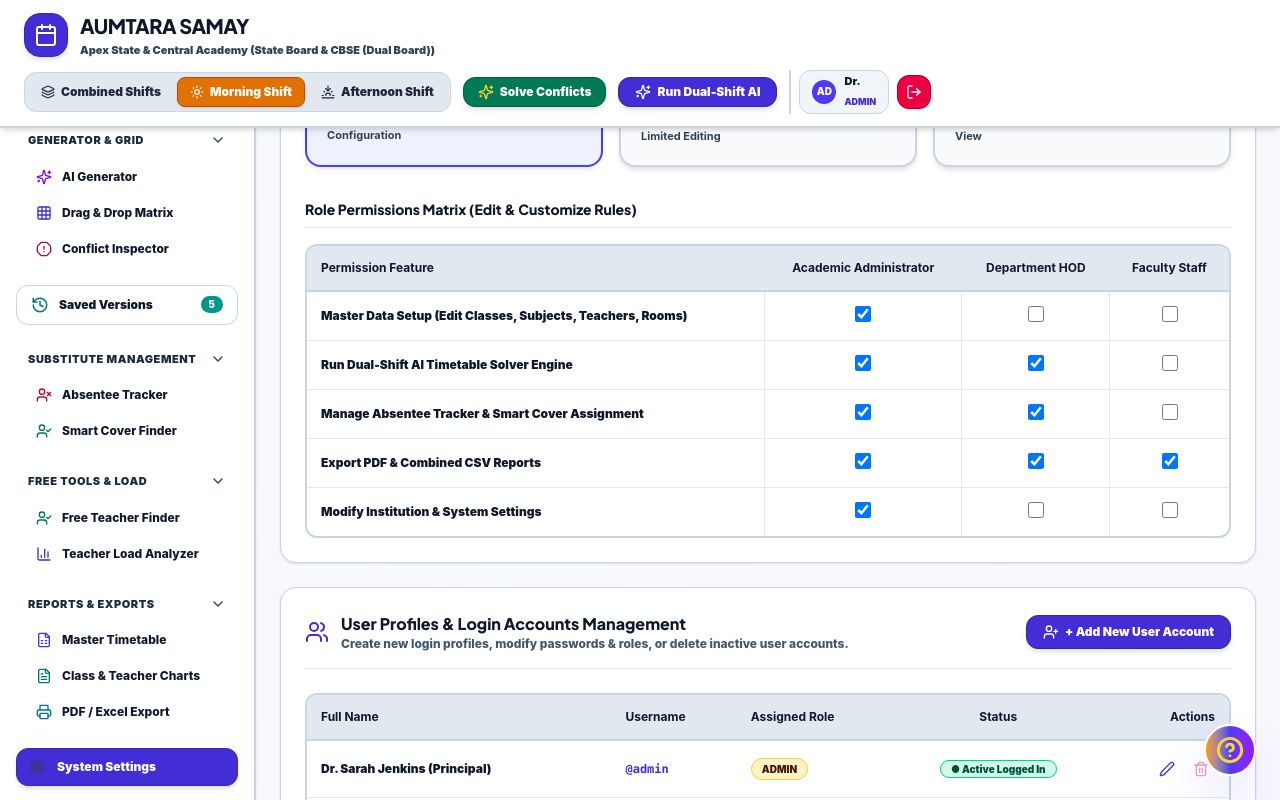
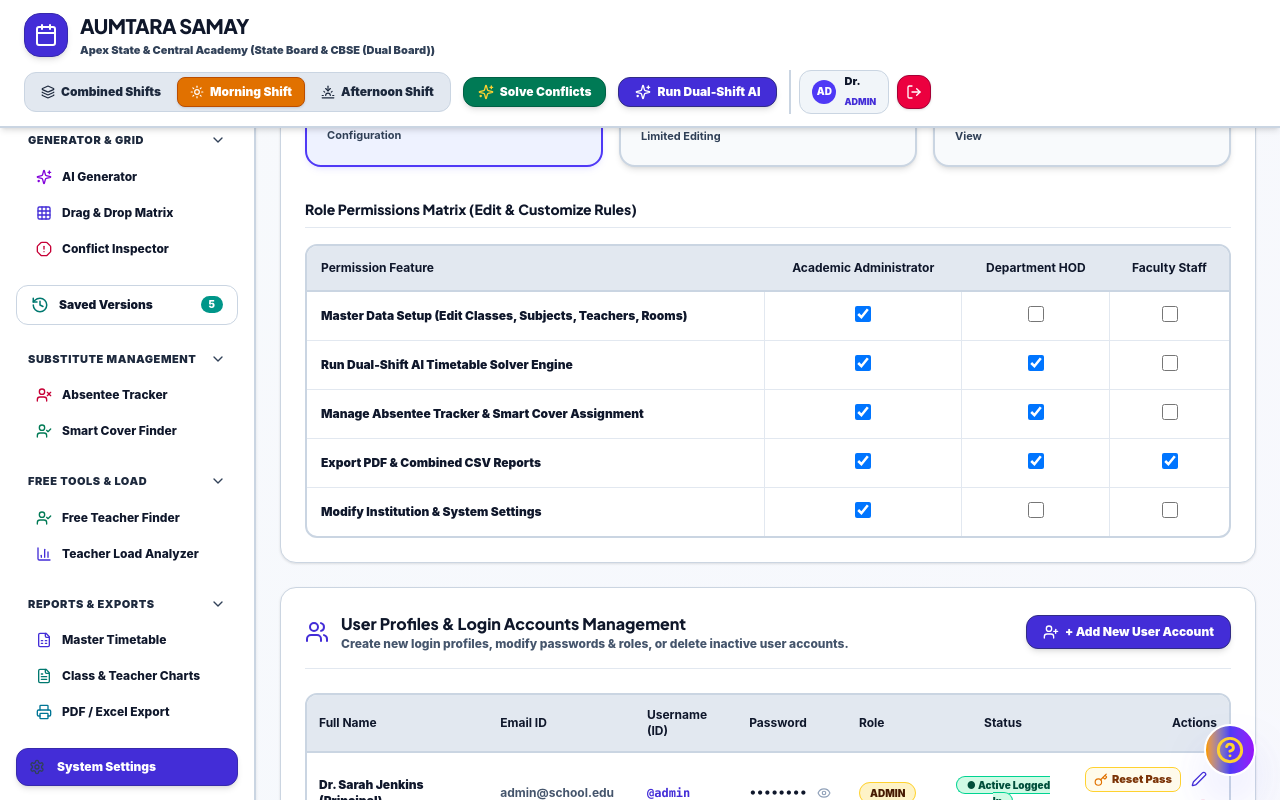
Before and after one commit to megabytes1-eng/Aumtara-Sumay, a React (Vite) app: page / in a window 1280 px wide. Both pictures are taken after a click on the button "System Settings". Shown: the part 432-1232 px from the top of the page. Built offline with nearby package versions, Linux system fonts and the light colour scheme.

Commit message:
Added Email ID, Password eye toggle, and Reset Password option to User Profiles Manager

```diff
--- a/src/components/Settings.jsx
+++ b/src/components/Settings.jsx
@@ -23,7 +23,11 @@ import {
   Plus,
   KeyRound,
   Users,
-  UserPlus
+  UserPlus,
+  Eye,
+  EyeOff,
+  Mail,
+  Key
 } from 'lucide-react';
 
 export default function Settings() {
@@ -67,13 +71,26 @@ export default function Settings() {
   const [userModalOpen, setUserModalOpen] = useState(false);
   const [editingUserObj, setEditingUserObj] = useState(null);
   const [userNameInput, setUserNameInput] = useState('');
+  const [userEmailInput, setUserEmailInput] = useState('');
   const [userUsernameInput, setUserUsernameInput] = useState('');
   const [userPasswordInput, setUserPasswordInput] = useState('');
   const [userRoleInput, setUserRoleInput] = useState('faculty');
 
+  // Password Visibility Map
+  const [visiblePasswords, setVisiblePasswords] = useState({});
+  const togglePasswordVisibility = (username) => {
+    setVisiblePasswords((prev) => ({ ...prev, [username]: !prev[username] }));
+  };
+
+  // Reset Password Modal State
+  const [resetModalOpen, setResetModalOpen] = useState(false);
+  const [resetUserTarget, setResetUserTarget] = useState(null);
+  const [newResetPassword, setNewResetPassword] = useState('');
+
   const handleOpenAddUserModal = () => {
     setEditingUserObj(null);
     setUserNameInput('');
+    setUserEmailInput('');
     setUserUsernameInput('');
     setUserPasswordInput('');
     setUserRoleInput('faculty');
@@ -82,10 +99,11 @@ export default function Settings() {
 
   const handleOpenEditUserModal = (usr) => {
     setEditingUserObj(usr);
-    setUserNameInput(usr.name);
-    setUserUsernameInput(usr.username);
-    setUserPasswordInput(usr.password);
-    setUserRoleInput(usr.role);
+    setUserNameInput(usr.name || '');
+    setUserEmailInput(usr.email || '');
+    setUserUsernameInput(usr.username || '');
+    setUserPasswordInput(usr.password || '');
+    setUserRoleInput(usr.role || 'faculty');
     setUserModalOpen(true);
   };
 
@@ -94,6 +112,7 @@ export default function Settings() {
     if (editingUserObj) {
       updateUserAccount({
         name: userNameInput.trim(),
+        email: userEmailInput.trim(),
         username: editingUserObj.username,
         password: userPasswordInput.trim(),
         role: userRoleInput
@@ -101,12 +120,33 @@ export default function Settings() {
     } else {
       addUserAccount({
         name: userNameInput.trim(),
+        email: userEmailInput.trim(),
         username: userUsernameInput.trim().toLowerCase(),
         password: userPasswordInput.trim(),
         role: userRoleInput
       });
     }
     setUserModalOpen(false);
+  };
+
+  const handleOpenResetModal = (usr) => {
+    setResetUserTarget(usr);
+    setNewResetPassword('');
+    setResetModalOpen(true);
+  };
+
+  const handleResetPasswordSubmit = (e) => {
+    e.preventDefault();
+    if (!newResetPassword.trim() || newResetPassword.length < 4) {
+      showToast('New password must be at least 4 characters long!', 'warning');
+      return;
+    }
+    updateUserAccount({
+      ...resetUserTarget,
+      password: newResetPassword.trim()
+    });
+    showToast(`Password for @${resetUserTarget.username} reset successfully!`, 'success');
+    setResetModalOpen(false);
   };
 
   // Clear All Data Confirmation Modal State
@@ -410,11 +450,13 @@ export default function Settings() {
             <table className="w-full text-left text-xs border-collapse">
               <thead className="bg-slate-200 dark:bg-slate-800 text-slate-900 dark:text-slate-100 font-black border-b-2 border-slate-300 dark:border-slate-700">
                 <tr>
-                  <th className="p-3.5">Full Name</th>
-                  <th className="p-3.5">Username</th>
-                  <th className="p-3.5">Assigned Role</th>
-                  <th className="p-3.5 text-center">Status</th>
-                  <th className="p-3.5 text-right">Actions</th>
+                  <th className="p-3">Full Name</th>
+                  <th className="p-3">Email ID</th>
+                  <th className="p-3">Username (ID)</th>
+                  <th className="p-3">Password</th>
+                  <th className="p-3">Role</th>
+                  <th className="p-3 text-center">Status</th>
+                  <th className="p-3 text-right">Actions</th>
                 </tr>
               </thead>
               <tbody className="divide-y divide-slate-200 dark:divide-slate-800 font-bold text-slate-900 dark:text-slate-200">
@@ -422,15 +464,32 @@ export default function Settings() {
                   if (!usr) return null;
                   const username = usr.username || `user-${idx}`;
                   const isCurrentActive = currentUser?.username?.toLowerCase() === username.toLowerCase();
+                  const isPassVisible = visiblePasswords[username];
                   return (
                     <tr key={username} className="hover:bg-slate-100 dark:hover:bg-slate-800/40">
-                      <td className="p-3.5 font-black text-slate-900 dark:text-slate-100">
+                      <td className="p-3 font-black text-slate-900 dark:text-slate-100">
                         {usr.name || 'Unnamed User'}
                       </td>
-                      <td className="p-3.5 font-mono text-indigo-700 dark:text-indigo-300">
+                      <td className="p-3 text-slate-600 dark:text-slate-400 font-bold">
+                        {usr.email || `${username}@school.edu`}
+                      </td>
+                      <td className="p-3 font-mono text-indigo-700 dark:text-indigo-300">
                         @{username}
                       </td>
-                      <td className="p-3.5">
+                      <td className="p-3 font-mono">
+                        <div className="flex items-center space-x-1.5">
+                          <span>{isPassVisible ? usr.password : '••••••••'}</span>
+                          <button
+                            type="button"
+                            onClick={() => togglePasswordVisibility(username)}
+                            className="p-1 text-slate-400 hover:text-slate-700 dark:hover:text-slate-200 cursor-pointer"
+                            title={isPassVisible ? "Hide password" : "Show password"}
+                          >
+                            {isPassVisible ? <EyeOff className="h-3.5 w-3.5" /> : <Eye className="h-3.5 w-3.5" />}
+                          </button>
+                        </div>
+                      </td>
+                      <td className="p-3">
                         <span className={`px-2.5 py-1 rounded-full text-[10px] font-black uppercase border ${
                           usr.role === 'admin'
                             ? 'bg-amber-100 text-amber-950 border-amber-300 dark:bg-amber-950 dark:text-amber-200'
@@ -441,7 +500,7 @@ export default function Settings() {
                           {usr.role || 'faculty'}
                         </span>
                       </td>
-                      <td className="p-3.5 text-center">
+                      <td className="p-3 text-center">
                         {isCurrentActive ? (
                           <span className="px-2.5 py-0.5 rounded-full bg-emerald-100 text-emerald-900 dark:bg-emerald-950 dark:text-emerald-200 border border-emerald-400 text-[10px] font-black">
                             ● Active Logged In
@@ -450,11 +509,20 @@ export default function Settings() {
                           <span className="px-2 py-0.5 text-slate-500 text-[10px]">Registered Profile</span>
                         )}
                       </td>
-                      <td className="p-3.5 text-right space-x-1.5">
+                      <td className="p-3 text-right space-x-1">
+                        <button
+                          onClick={() => handleOpenResetModal(usr)}
+                          className="px-2 py-1 bg-amber-50 hover:bg-amber-100 dark:bg-amber-950/40 text-amber-900 dark:text-amber-300 border border-amber-300 dark:border-amber-700 rounded-lg text-[11px] font-black transition-colors cursor-pointer inline-flex items-center space-x-1"
+                          title="Reset Password for this user"
+                        >
+                          <Key className="h-3.5 w-3.5 text-amber-600" />
+                          <span className="hidden sm:inline">Reset Pass</span>
+                        </button>
+
                         <button
                           onClick={() => handleOpenEditUserModal(usr)}
                           className="p-1.5 hover:bg-slate-200 dark:hover:bg-slate-700 rounded-lg text-indigo-700 dark:text-indigo-300 transition-colors cursor-pointer"
-                          title="Modify User Profile & Password"
+                          title="Modify User Profile & Role"
                         >
                           <Edit2 className="h-4 w-4" />
                         </button>
@@ -751,6 +819,18 @@ export default function Settings() {
               </div>
 
               <div>
+                <label className="block font-black mb-1">Official Email Address</label>
+                <input
+                  type="email"
+                  value={userEmailInput}
+                  onChange={(e) => setUserEmailInput(e.target.value)}
+                  placeholder="e.g. sunita.rao@school.edu"
+                  className="w-full px-3.5 py-2 bg-slate-50 dark:bg-slate-800 border-2 border-slate-300 dark:border-slate-600 rounded-xl font-black text-slate-900 dark:text-white"
+                  required
+                />
+              </div>
+
+              <div>
                 <label className="block font-black mb-1">Username (Login ID)</label>
                 <input
                   type="text"
@@ -796,16 +876,68 @@ export default function Settings() {
                 <button
                   type="button"
                   onClick={() => setUserModalOpen(false)}
-                  className="px-4 py-2 bg-slate-200 dark:bg-slate-800 text-slate-700 dark:text-slate-300 font-black rounded-xl"
+                  className="px-4 py-2 bg-slate-200 dark:bg-slate-800 text-slate-700 dark:text-slate-300 font-black rounded-xl cursor-pointer"
                 >
                   Cancel
                 </button>
                 <button
                   type="submit"
-                  className="px-5 py-2 bg-indigo-700 hover:bg-indigo-800 text-white font-black rounded-xl shadow-md flex items-center space-x-1 border border-indigo-900"
+                  className="px-5 py-2 bg-indigo-700 hover:bg-indigo-800 text-white font-black rounded-xl shadow-md flex items-center space-x-1 border border-indigo-900 cursor-pointer"
                 >
                   <Save className="h-4 w-4" />
                   <span>{editingUserObj ? 'Save Changes' : 'Create User Account'}</span>
+                </button>
+              </div>
+            </form>
+          </div>
+        </div>
+      )}
+
+      {/* Dedicated Reset Password Modal */}
+      {resetModalOpen && resetUserTarget && (
+        <div className="fixed inset-0 z-50 bg-slate-950/70 backdrop-blur-sm flex items-center justify-center p-4">
+          <div className="bg-white dark:bg-slate-900 w-full max-w-md rounded-2xl border-2 border-amber-500 shadow-2xl p-6 space-y-4 animate-fadeIn text-slate-900 dark:text-white">
+            <div className="flex items-center justify-between border-b border-slate-200 dark:border-slate-800 pb-3">
+              <h3 className="text-base font-black flex items-center space-x-2 text-amber-950 dark:text-amber-300">
+                <Key className="h-5 w-5 text-amber-600" />
+                <span>Reset User Password (@{resetUserTarget.username})</span>
+              </h3>
+              <button onClick={() => setResetModalOpen(false)} className="text-slate-400 hover:text-slate-600 cursor-pointer">
+                <X className="h-5 w-5" />
+              </button>
+            </div>
+
+            <p className="text-xs text-slate-600 dark:text-slate-400 font-extrabold">
+              Set a new password for account <strong>{resetUserTarget.name}</strong> (@{resetUserTarget.username}).
+            </p>
+
+            <form onSubmit={handleResetPasswordSubmit} className="space-y-4 text-xs">
+              <div>
+                <label className="block font-black mb-1">Enter New Password</label>
+                <input
+                  type="text"
+                  value={newResetPassword}
+                  onChange={(e) => setNewResetPassword(e.target.value)}
+                  placeholder="Enter new strong password"
+                  className="w-full px-3.5 py-2.5 bg-slate-50 dark:bg-slate-800 border-2 border-amber-400 dark:border-amber-700 rounded-xl font-black text-slate-900 dark:text-white focus:outline-none focus:border-amber-600"
+                  required
+                />
+              </div>
+
+              <div className="pt-2 flex justify-end space-x-2">
+                <button
+                  type="button"
+                  onClick={() => setResetModalOpen(false)}
+                  className="px-4 py-2 bg-slate-200 dark:bg-slate-800 text-slate-700 dark:text-slate-300 font-black rounded-xl cursor-pointer"
+                >
+                  Cancel
+                </button>
+                <button
+                  type="submit"
+                  className="px-5 py-2 bg-amber-600 hover:bg-amber-700 text-white font-black rounded-xl shadow-md flex items-center space-x-1 border border-amber-800 cursor-pointer"
+                >
+                  <Key className="h-4 w-4" />
+                  <span>Confirm Reset Password</span>
                 </button>
               </div>
             </form>
```
